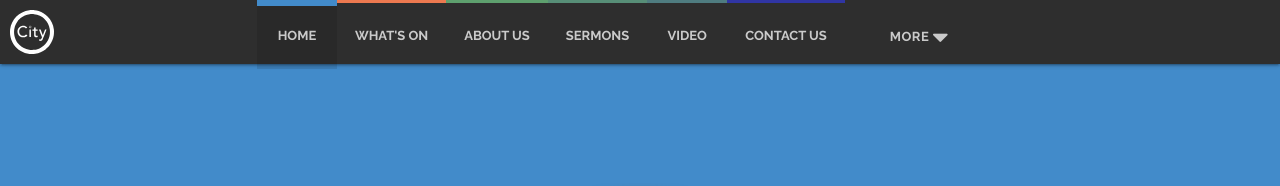
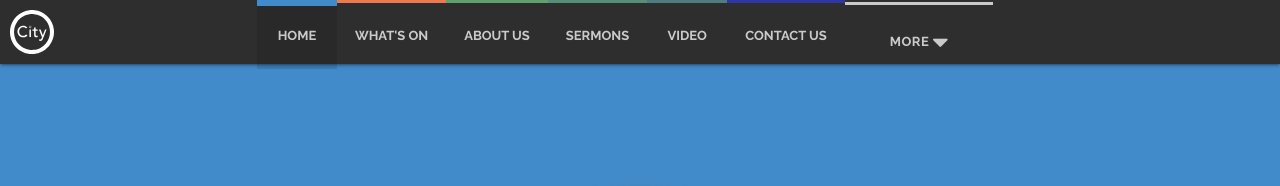
Before and after one commit to woodcock3/citychurch, a Jekyll site: the page built from index.html, in a window 1280 px wide. Shown: the top 186 px of the page. Built offline with Jekyll 4.4.1, drawn with Linux system fonts in a browser that asks for light colours.

Commit message:
Update _custom.sass

```diff
--- a/stylesheets/_sass/_custom.sass
+++ b/stylesheets/_sass/_custom.sass
@@ -25,13 +25,12 @@
       opacity: .75
       font-weight: 600
       border-top: 3px solid #fff
-      border-bottom: 3px solid transparent
       padding: 0 45px
       height: 60px
       line-height: 60px
       box-shadow: 0 0px 0px 0 rgba(0,0,0,0),0 0px 0px 0 rgba(0,0,0,0)
       border-radius: 0px
-      transform: translate(-15px,-8px)
+      transform: translate(-15px,-3px)
   #events
     .icon img
       width: 55%
```
